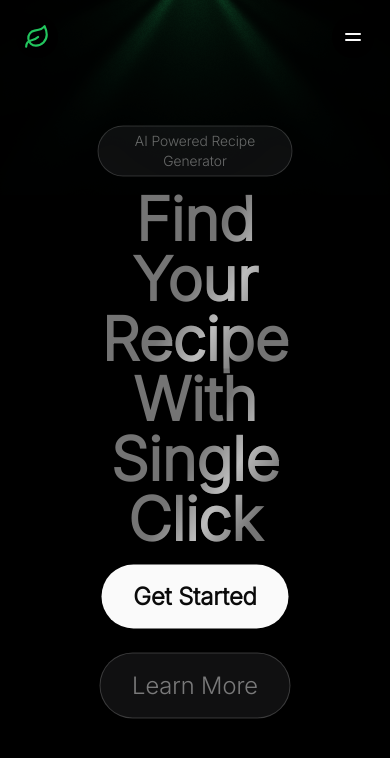
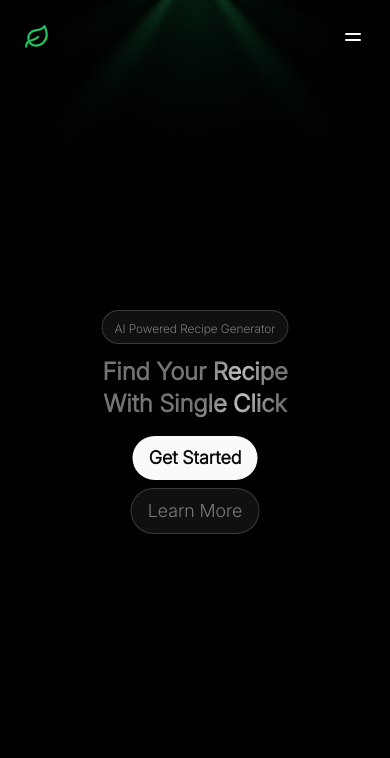
Before and after one commit to Soumojit08/Image-Editor, a React (Vite) app in the folder RecipeHub/frontend/: page / in a window 390 px wide. Shown: the top 758 px of the page. Built offline with nearby package versions, Linux system fonts and the light colour scheme.

Commit message:
Responsive

```diff
--- a/RecipeHub/frontend/src/App.jsx
+++ b/RecipeHub/frontend/src/App.jsx
@@ -46,7 +46,7 @@ const App = () => {
               text="AI Powered Recipe Generator"
               disabled={false}
               speed={3}
-              className="custom-class shiny-text text-sm capitalize"
+              className="custom-class shiny-text text-xs capitalize md:text-sm lg:text-sm"
             />
           </button>
         </div>
@@ -57,30 +57,30 @@ const App = () => {
             text="Find Your Recipe"
             disabled={false}
             speed={4}
-            className="custom-class shiny-text text-6xl capitalize font-bold"
+            className="custom-class shiny-text text-2xl capitalize font-bold md:text-6xl lg:text-6xl"
           />
           <ShinyText
             text="With Single Click"
             disabled={false}
             speed={4}
-            className="custom-class shiny-text text-6xl capitalize font-bold"
+            className="custom-class shiny-text text-2xl capitalize font-bold md:text-6xl lg:text-6xl"
           />
         </div>
 
         {/* buttons  */}
-        <div className="flex items-center justify-center mt-4 gap-6 flex-col md:flex-row lg:flex-row sm:gap-4">
+        <div className="flex items-center justify-center mt-4 gap-2 flex-col md:flex-row lg:flex-row md:gap-4 lg:gap-4">
           <Button
             text={"Get Started"}
             bgColor={"#fafafa"}
             textColor={"#0a0a0a"}
             opacity={1}
           />
-          <button className="border-1 border-zinc-200/20 bg-zinc-400/10 py-4 px-8 rounded-full transition-transform duration-300 ease-in-out cursor-pointer hover:opacity-80">
+          <button className="border-1 border-zinc-200/20 bg-zinc-400/10 py-2 px-4 rounded-full transition-transform duration-300 ease-in-out cursor-pointer hover:opacity-80 md:py-4 md:px-8 lg:py-4 lg:px-8">
             <ShinyText
               text="Learn More"
               disabled={false}
               speed={3}
-              className="custom-class shiny-text text-2xl capitalize"
+              className="custom-class shiny-text text-lg capitalize md:text-2xl lg:text-2xl"
             />
           </button>
         </div>
--- a/RecipeHub/frontend/src/components/Button.jsx
+++ b/RecipeHub/frontend/src/components/Button.jsx
@@ -2,7 +2,7 @@ const Button = ({ text, bgColor, textColor, opacity }) => {
   return (
     <button
       style={{ backgroundColor: bgColor, color: textColor, opacity: opacity }}
-      className="py-4 px-8 rounded-full hover:opacity-80 cursor-pointer font-semibold text-2xl transition-transform duration-300 ease-in-out"
+      className="py-2 px-4 rounded-full hover:opacity-80 cursor-pointer font-semibold text-lg transition-transform duration-300 ease-in-out md:py-4 md:px-8 lg:py-4 lg:px-8 md:text-2xl lg:text-2xl"
     >
       {text}
     </button>
```
